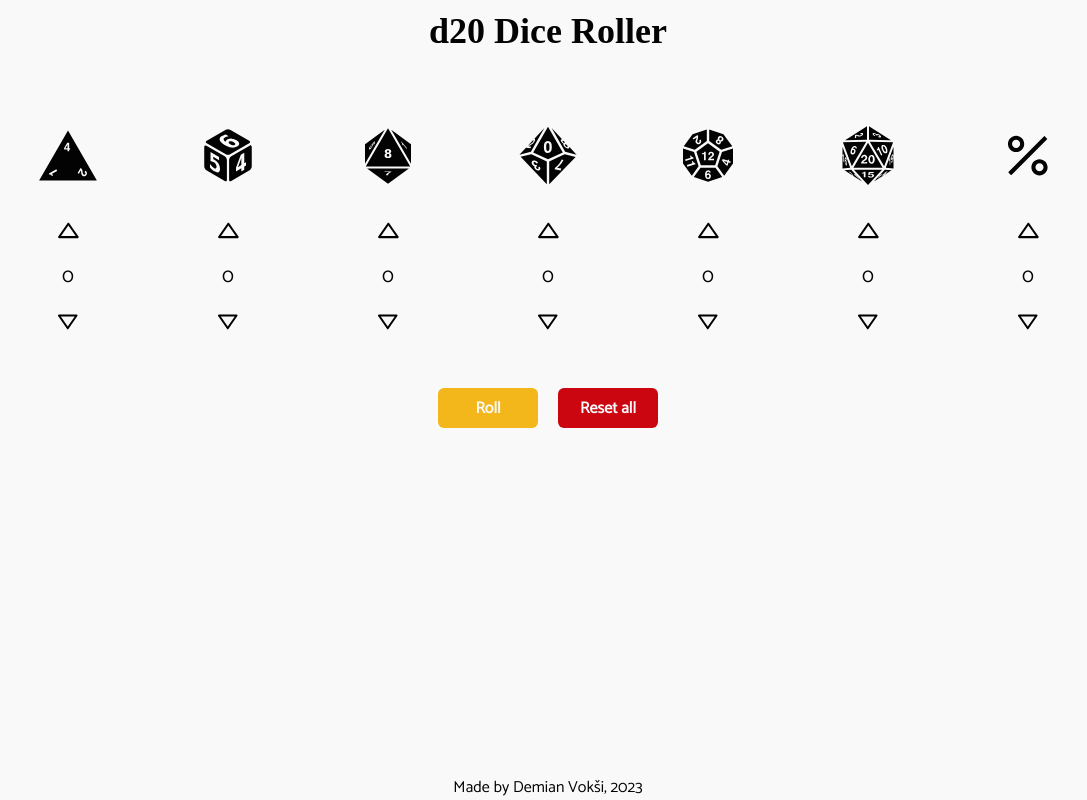
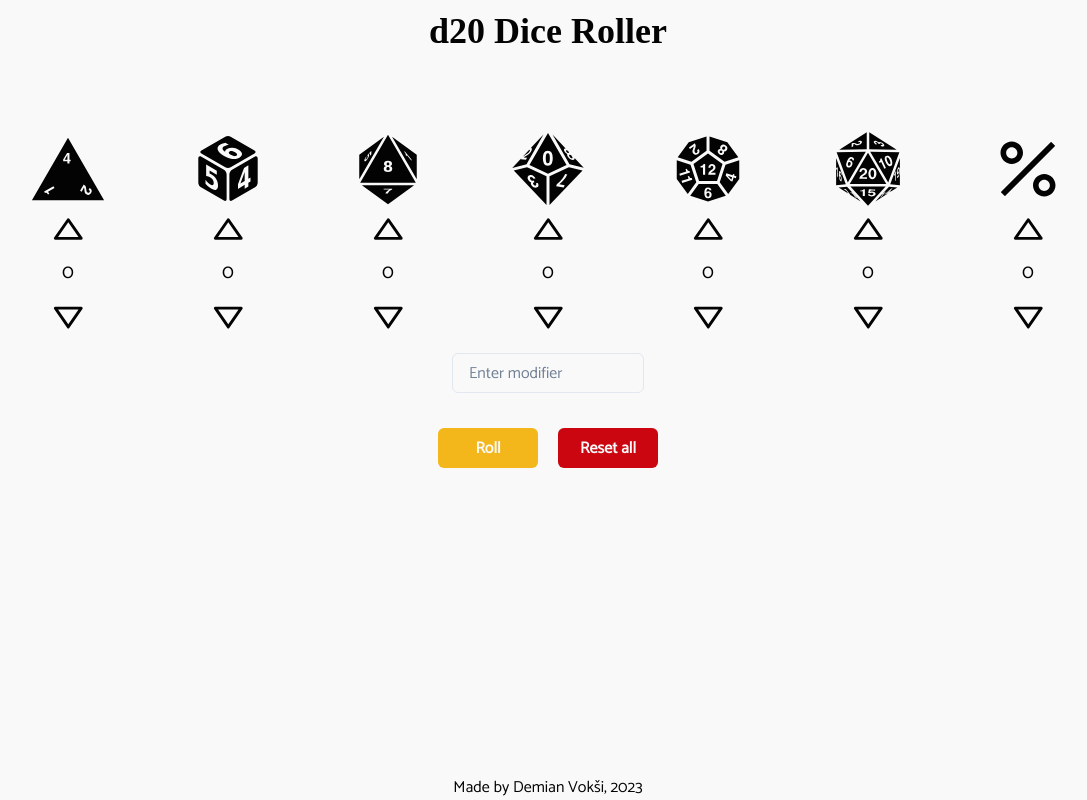
Before and after one commit to DemianVoksi/d20-dice-roller-website, a Next.js app: page / in a window 1280 px wide. Shown: the whole page, without its empty margins (92-1179 px from the left). Built offline with nearby package versions, Linux system fonts and the light colour scheme; a web font is replaced by a local one.

Commit message:
added modifier

```diff
--- a/src/components/DieCard.tsx
+++ b/src/components/DieCard.tsx
@@ -16,29 +16,48 @@ export const DieCard = (props: DieCardProps) => {
 		<Flex
 			bg='offWhite'
 			color='black'
-			direction={{ xl: 'column', lg: 'row', md: 'row', sm: 'row' }}
 			justify='center'
 			align='center'
 			marginTop='60px'
 			h='30vh'
 			w='20vh'
 		>
+			<Flex direction={{ xl: 'column', lg: 'row', md: 'row', sm: 'row' }}>
+				<Flex justify='center' align='flex-end'>
 					{props.children}
-			<Flex direction='column' justify='center' align='center'>
+				</Flex>
+				<Flex direction='column' justify='center' align='center' h='16vh'>
+					<Flex
+						justify='center'
+						align='flex-end'
+						color='black'
+						_hover={{ color: 'redLight' }}
+					>
 						<BiUpArrow
-					size='40%'
+							size='60%'
+							color='currentColor'
 							onClick={() => values?.handleIncrement(props.identity)}
-					color='black'
 						/>
+					</Flex>
+					<Flex justify='center' align='center'>
 						<Text color='black' fontSize='20px'>
 							{values?.diceNumbers[props.identity]}
 						</Text>
+					</Flex>
+					<Flex
+						justify='center'
+						align='flex-start'
+						color='black'
+						_hover={{ color: 'redLight' }}
+					>
 						<BiDownArrow
-					size='38%'
-					color='black'
+							size='60%'
+							color='currentColor'
 							onClick={() => values?.handleDecrement(props.identity)}
 						/>
 					</Flex>
 				</Flex>
+			</Flex>
+		</Flex>
 	);
 };
--- a/src/components/MainContent.tsx
+++ b/src/components/MainContent.tsx
@@ -1,4 +1,4 @@
-import { Box } from '@chakra-ui/react';
+import { Box, Flex } from '@chakra-ui/react';
 import { AiOutlinePercentage } from 'react-icons/ai';
 import {
 	GiD10,
@@ -9,35 +9,37 @@ import {
 	GiPerspectiveDiceSix
 } from 'react-icons/gi';
 import { DieCard } from './DieCard';
+import { Modifier } from './Modifier';
 import { Roll } from './Roll';
 
 export const MainContent = () => {
 	return (
-		<>
+		<Flex direction='column' align='center' justify='center'>
 			<Box display='flex' flexDirection='row'>
 				<DieCard identity={0} die={4}>
-					<GiD4 size='40%' title='d4' />
+					<GiD4 size='50%' title='d4' />
 				</DieCard>
 				<DieCard identity={1} die={6}>
-					<GiPerspectiveDiceSix size='40%' title='d6' />
+					<GiPerspectiveDiceSix size='50%' title='d6' />
 				</DieCard>
 				<DieCard identity={2} die={8}>
-					<GiDiceEightFacesEight size='40%' title='d8' />
+					<GiDiceEightFacesEight size='50%' title='d8' />
 				</DieCard>
 				<DieCard identity={3} die={10}>
-					<GiD10 size='40%' title='d10' />
+					<GiD10 size='50%' title='d10' />
 				</DieCard>
 				<DieCard identity={4} die={12}>
-					<GiD12 size='40%' title='d12' />
+					<GiD12 size='50%' title='d12' />
 				</DieCard>
 				<DieCard identity={5} die={20}>
-					<GiDiceTwentyFacesTwenty size='40%' title='d20' />
+					<GiDiceTwentyFacesTwenty size='50%' title='d20' />
 				</DieCard>
 				<DieCard identity={6} die={100}>
-					<AiOutlinePercentage size='36%' title='d100' />
+					<AiOutlinePercentage size='50%' title='d100' />
 				</DieCard>
 			</Box>
+			<Modifier />
 			<Roll />
-		</>
+		</Flex>
 	);
 };
--- /dev/null
+++ b/src/components/Modifier.tsx
@@ -0,0 +1,20 @@
+import { SiteContext } from '@/utils/ContextProvider';
+import { Flex, FormControl, Input } from '@chakra-ui/react';
+import { useContext } from 'react';
+
+export const Modifier = () => {
+	const values = useContext(SiteContext);
+
+	return (
+		<Flex>
+			<FormControl>
+				<Input
+					type='number'
+					placeholder='Enter modifier'
+					value={values?.modifier!}
+					onChange={(e) => values?.setModifier(Number(e.target.value))}
+				/>
+			</FormControl>
+		</Flex>
+	);
+};
--- a/src/components/RollInfo.tsx
+++ b/src/components/RollInfo.tsx
@@ -29,7 +29,14 @@ export const RollInfo = () => {
 							{result.roll.map((item, index) => (
 								<Text key={index}>{`${item},${' '}`}&nbsp;</Text>
 							))}{' '}
-							and the roll total was: {result.rollTotal}
+							and the roll total was: {result.rollTotal}.&nbsp;
+							{values.modifier
+								? `After applying a modifier of ${
+										values.modifier
+								  }, the roll total was: ${
+										result.rollTotal + Number(values.modifier)
+								  }`
+								: ''}
 						</Flex>
 					</Flex>
 				))}
--- a/src/utils/ContextProvider.tsx
+++ b/src/utils/ContextProvider.tsx
@@ -11,6 +11,8 @@ type ValueTypes = {
 	setRollResult: React.Dispatch<
 		React.SetStateAction<DiceNumbersObject[] | null>
 	>;
+	modifier: number | null;
+	setModifier: React.Dispatch<React.SetStateAction<number | null>>;
 	handleIncrement: (index: number) => void;
 	handleDecrement: (index: number) => void;
 	handleReset: () => void;
@@ -30,6 +32,7 @@ export const SiteContext = createContext<ValueTypes | null>(null);
 export const ContextProvider = ({ children }: UserContextProviderProps) => {
 	let [diceNumbers, setDiceNumbers] = useState<number[]>([0, 0, 0, 0, 0, 0, 0]);
 	let [rollResult, setRollResult] = useState<DiceNumbersObject[] | null>(null);
+	let [modifier, setModifier] = useState<number | null>(null);
 
 	const handleIncrement = (index: number) => {
 		let tempNums = [...diceNumbers];
@@ -54,6 +57,8 @@ export const ContextProvider = ({ children }: UserContextProviderProps) => {
 	const handleReset = () => {
 		setDiceNumbers([0, 0, 0, 0, 0, 0, 0]);
 	};
+
+	const handleModifier = () => {};
 
 	const getRandomNumber = (dieNum: number): number => {
 		let rand = 1 + Math.random() * dieNum;
@@ -143,6 +148,8 @@ export const ContextProvider = ({ children }: UserContextProviderProps) => {
 				setDiceNumbers,
 				rollResult,
 				setRollResult,
+				modifier,
+				setModifier,
 				handleIncrement,
 				handleDecrement,
 				handleReset,
```
Lines whose indentation alone changed are shown as unchanged.
